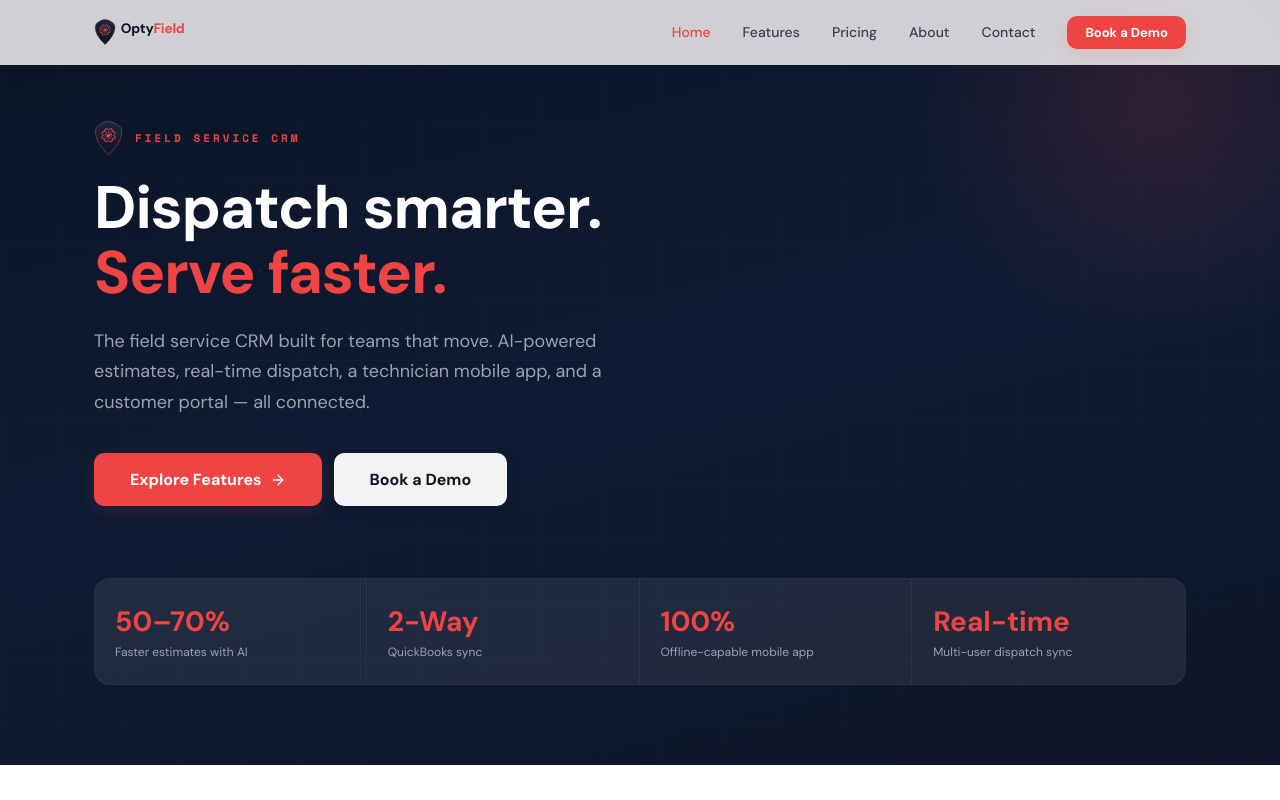
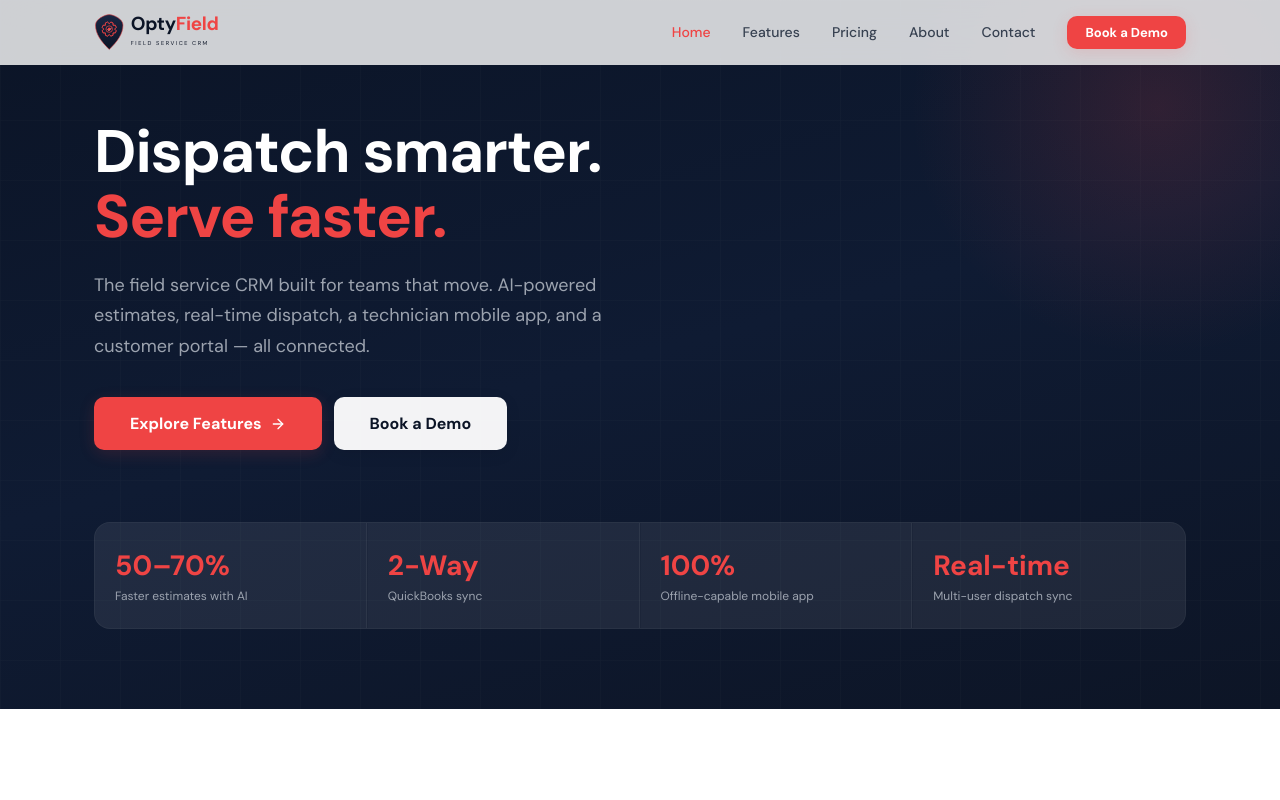
Before and after one commit to Blind-Squirrel-of-Crypto/optyfield-site, a Next.js app: page / in a window 1280 px wide. Shown: the top 800 px of the page. Built offline with nearby package versions, Linux system fonts and the light colour scheme.

Commit message:
Larger logos, remove hero badge, fix subtitle color

```diff
--- a/app/page.js
+++ b/app/page.js
@@ -10,7 +10,7 @@ const CONFIG = {
   PRICING_COMING_SOON: true,
   CONTACT_EMAIL: "hello@optyfield.com",
   PHONE: "281-932-9345",
-  FORMSPREE_ID: "xojnjowo",
+  FORMSPREE_ID: "",
 };
 
 // ═══════════════════════════════════════════
@@ -83,7 +83,7 @@ function Logo({ height = 36, theme = "light", showSub = false }) {
         <tspan fill={textFill}>Opty</tspan><tspan fill="#EF4444">Field</tspan>
       </text>
       {showSub && (
-        <text x="58.46" y="56" fontFamily="'DM Sans', 'Segoe UI', Arial, sans-serif" fontSize="9" fill="#8899AA" letterSpacing="2.5" fontWeight="400">FIELD SERVICE CRM</text>
+        <text x="58.46" y="56" fontFamily="'DM Sans', 'Segoe UI', Arial, sans-serif" fontSize="9" fill={theme === "dark" ? "#8899AA" : "#0B1426"} letterSpacing="2.5" fontWeight="400">FIELD SERVICE CRM</text>
       )}
     </svg>
   );
@@ -157,7 +157,7 @@ function Nav({ page, setPage }) {
       <nav style={{ position: "fixed", top: 0, left: 0, right: 0, zIndex: 1000, background: scrolled ? "rgba(255,255,255,0.95)" : "rgba(255,255,255,0.8)", backdropFilter: "blur(20px)", borderBottom: scrolled ? "1px solid #E5E7EB" : "1px solid transparent", transition: "all 0.3s ease" }}>
         <Container>
           <div style={{ display: "flex", alignItems: "center", justifyContent: "space-between", height: 64 }}>
-            <div onClick={() => setPage("home")} style={{ cursor: "pointer" }}><Logo height={32} theme="light" showSub={false} /></div>
+            <div onClick={() => setPage("home")} style={{ cursor: "pointer" }}><Logo height={44} theme="light" showSub={true} /></div>
             <div style={{ display: "flex", alignItems: "center", gap: 32 }} className="desktop-nav">
               {links.map((l) => (<span key={l.id} onClick={() => setPage(l.id)} style={{ fontSize: 14, fontWeight: 500, cursor: "pointer", fontFamily: "'DM Sans', sans-serif", color: page === l.id ? C.red : C.grayDark, transition: "color 0.2s ease" }}>{l.label}</span>))}
               {CONFIG.SHOW_BOOK_DEMO && (<Button size="sm" onClick={() => setPage("contact")}>Book a Demo</Button>)}
@@ -186,7 +186,7 @@ function Footer({ setPage }) {
       <Container>
         <div style={{ display: "grid", gridTemplateColumns: "repeat(auto-fit, minmax(180px, 1fr))", gap: 40, marginBottom: 48 }}>
           <div>
-            <div onClick={() => setPage("home")} style={{ cursor: "pointer" }}><Logo height={40} theme="dark" showSub={true} /></div>
+            <div onClick={() => setPage("home")} style={{ cursor: "pointer" }}><Logo height={80} theme="dark" showSub={true} /></div>
             <p style={{ fontSize: 13, color: C.grayLight, lineHeight: 1.7, marginTop: 16 }}>Built by field service veterans for teams that move. Dispatching, estimating, and customer management — all in one platform.</p>
           </div>
           <div>
@@ -240,7 +240,6 @@ function HomePage({ setPage }) {
         <div style={{ position: "absolute", top: "-20%", right: "-10%", width: 500, height: 500, background: `radial-gradient(circle, ${C.redGlow} 0%, transparent 70%)`, borderRadius: "50%" }} />
         <Container style={{ position: "relative", zIndex: 1 }}>
           <div style={{ maxWidth: 680 }}>
-            <FadeIn><div style={{ display: "flex", alignItems: "center", gap: 12, marginBottom: 20 }}><ShieldLogo size={36} /><span style={{ fontFamily: "'Space Mono', monospace", fontSize: 11, letterSpacing: 3, textTransform: "uppercase", color: C.red, fontWeight: 700 }}>Field Service CRM</span></div></FadeIn>
             <FadeIn delay={0.1}><h1 style={{ fontFamily: "'DM Sans', sans-serif", fontSize: "clamp(36px, 5.5vw, 60px)", fontWeight: 700, color: "#fff", letterSpacing: -1, lineHeight: 1.08, margin: "0 0 20px" }}>Dispatch smarter.<br /><span style={{ color: C.red }}>Serve faster.</span></h1></FadeIn>
             <FadeIn delay={0.2}><p style={{ fontSize: 18, color: C.grayLight, lineHeight: 1.7, fontFamily: "'DM Sans', sans-serif", margin: "0 0 36px", maxWidth: 520 }}>The field service CRM built for teams that move. AI-powered estimates, real-time dispatch, a technician mobile app, and a customer portal — all connected.</p></FadeIn>
             <FadeIn delay={0.3}><div style={{ display: "flex", gap: 12, flexWrap: "wrap" }}><Button size="lg" onClick={() => setPage("features")}>Explore Features {Icons.arrow}</Button>{CONFIG.SHOW_BOOK_DEMO && (<Button variant="white" size="lg" onClick={() => setPage("contact")}>Book a Demo</Button>)}</div></FadeIn>
```
